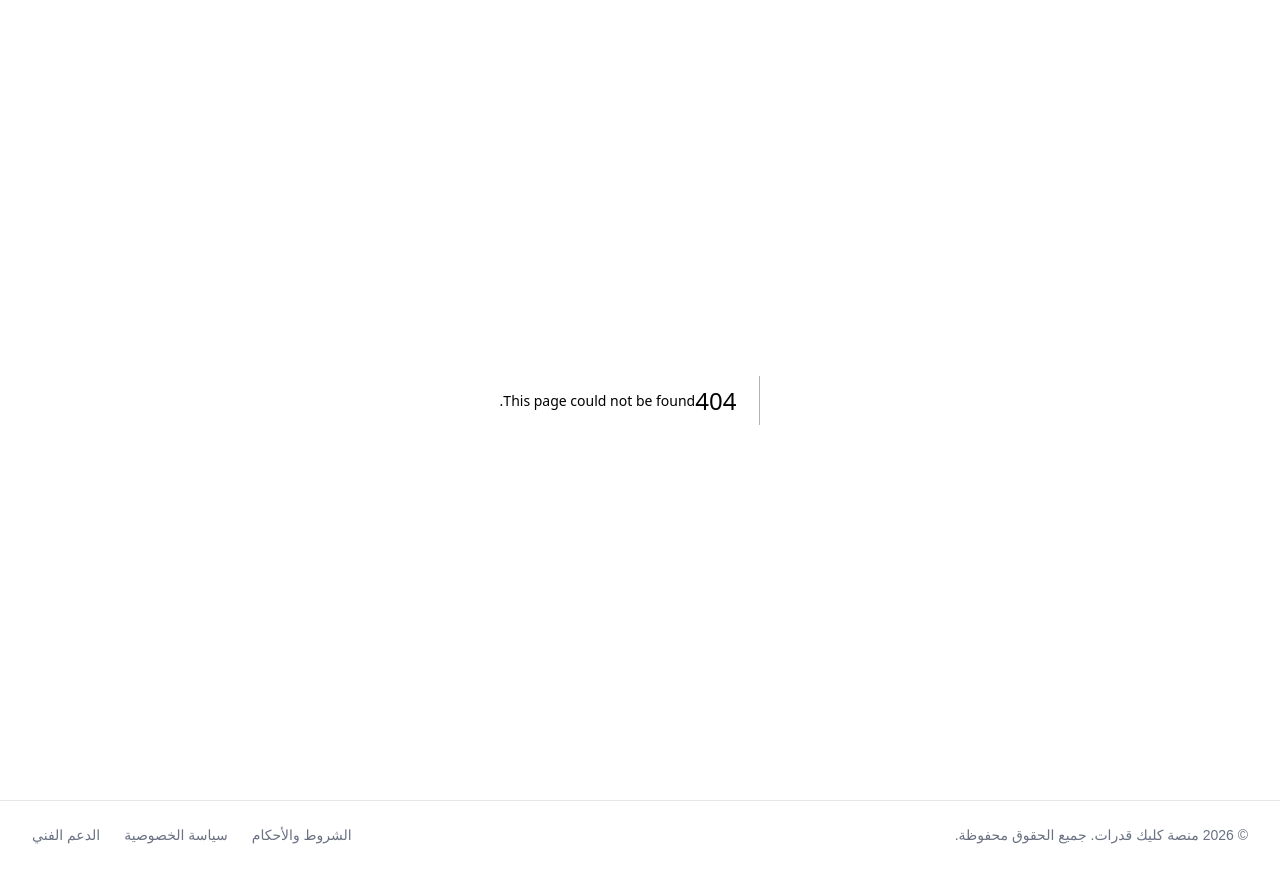
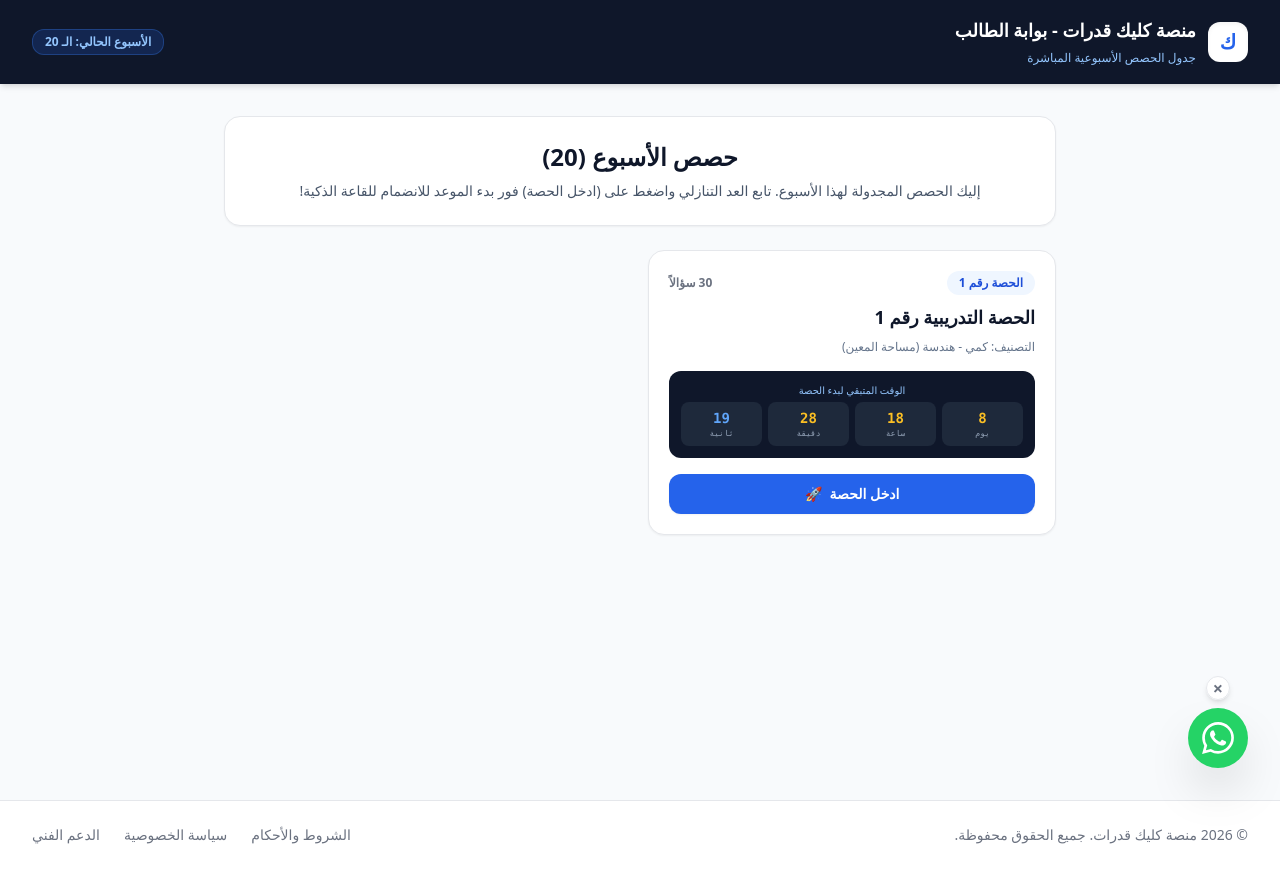
Before and after one commit to engaziasa-lang/engazia-app, a Next.js app: page /qudurat/student-hub in a window 1280 px wide. Before the commit this address had no page. Built offline with nearby package versions, Linux system fonts and the light colour scheme.

Commit message:
Create page.tsx

```diff
--- /dev/null
+++ b/app/qudurat/student-hub/page.tsx
@@ -0,0 +1,170 @@
+'use client';
+
+import React, { useState, useEffect, useMemo } from 'react';
+import questionsData from '../data/training-questions.json';
+
+export default function StudentHubPage() {
+  const [timeLefts, setTimeLefts] = useState<Record<string, { days: number; hours: number; minutes: number; seconds: number; isExpired: boolean }>>({});
+
+  // 1. تحديد الأسبوع الحالي تلقائياً (يمكنك تثبيته على الأسبوع المطلوب مثل الأسبوع 20)
+  const currentActiveWeek = 20;
+
+  // 2. استخراج حصص الأسبوع الحالي فقط ليرها الطلاب
+  const weekSessions = useMemo(() => {
+    const map: Record<number, { session: number; count: number; category: string }> = {};
+
+    questionsData.forEach(q => {
+      if (q.week === currentActiveWeek && q.session) {
+        if (!map[q.session]) {
+          map[q.session] = {
+            session: q.session,
+            count: 0,
+            category: q.category || 'قدرات عامة'
+          };
+        }
+        map[q.session].count++;
+      }
+    });
+
+    return Object.entries(map).map(([sessionNum, data]) => ({
+      id: `W${currentActiveWeek}-S${sessionNum}`,
+      week: currentActiveWeek,
+      session: Number(sessionNum),
+      questionsCount: data.count,
+      category: data.category,
+      title: `الحصة التدريبية رقم ${sessionNum}`,
+      // وقت تجريبي لبدء الحصة (يمكنك تحديثه حسب جدولك الفعلي)
+      targetTime: '2026-11-01T18:00:00',
+      hijriDate: '1448 هـ'
+    })).sort((a, b) => a.session - b.session);
+  }, []);
+
+  // 3. تحديث العد التنازلي لكل حصة أسبوعية
+  useEffect(() => {
+    const updateTimers = () => {
+      const newTimeLefts: Record<string, any> = {};
+
+      weekSessions.forEach((cls) => {
+        const targetTime = new Date(cls.targetTime).getTime();
+        const now = new Date().getTime();
+        const difference = targetTime - now;
+
+        if (difference > 0) {
+          const days = Math.floor(difference / (1000 * 60 * 60 * 24));
+          const hours = Math.floor((difference % (1000 * 60 * 60 * 24)) / (1000 * 60 * 60));
+          const minutes = Math.floor((difference % (1000 * 60 * 60)) / (1000 * 60));
+          const seconds = Math.floor((difference % (1000 * 60)) / 1000);
+
+          newTimeLefts[cls.id] = { days, hours, minutes, seconds, isExpired: false };
+        } else {
+          newTimeLefts[cls.id] = { days: 0, hours: 0, minutes: 0, seconds: 0, isExpired: true };
+        }
+      });
+
+      setTimeLefts(newTimeLefts);
+    };
+
+    updateTimers();
+    const interval = setInterval(updateTimers, 1000);
+    return () => clearInterval(interval);
+  }, [weekSessions]);
+
+  return (
+    <div className="min-h-screen bg-slate-50 flex flex-col font-sans" dir="rtl">
+
+      {/* شريط منصة الطالب العلوي */}
+      <header className="bg-slate-900 text-white px-4 md:px-8 py-4 flex justify-between items-center shadow-md">
+        <div className="flex items-center gap-3">
+          <div className="w-10 h-10 rounded-xl overflow-hidden shadow-inner bg-white flex items-center justify-center">
+            <span className="text-blue-600 font-extrabold text-xl">ك</span>
+          </div>
+          <div>
+            <h1 className="font-bold text-base md:text-lg leading-tight">منصة كليك قدرات - بوابة الطالب</h1>
+            <span className="text-blue-300 text-xs">جدول الحصص الأسبوعية المباشرة</span>
+          </div>
+        </div>
+        <div className="bg-blue-600/20 text-blue-300 px-3 py-1 rounded-xl text-xs font-bold border border-blue-500/30">
+          الأسبوع الحالي: الـ {currentActiveWeek}
+        </div>
+      </header>
+
+      {/* المحتوى الرئيسي */}
+      <main className="flex-grow max-w-4xl w-full mx-auto p-4 md:p-8 space-y-6">
+
+        <div className="bg-white rounded-2xl p-6 shadow-sm border border-gray-200 text-center space-y-2">
+          <h2 className="text-xl md:text-2xl font-black text-slate-900">حصص الأسبوع ({currentActiveWeek})</h2>
+          <p className="text-slate-600 text-sm">
+            إليك الحصص المجدولة لهذا الأسبوع. تابع العد التنازلي واضغط على (ادخل الحصة) فور بدء الموعد للانضمام للقاعة الذكية!
+          </p>
+        </div>
+
+        <div className="grid grid-cols-1 md:grid-cols-2 gap-4">
+          {weekSessions.map((cls) => {
+            const time = timeLefts[cls.id] || { days: 0, hours: 0, minutes: 0, seconds: 0, isExpired: false };
+
+            return (
+              <div
+                key={cls.id}
+                className="bg-white rounded-2xl shadow-sm border border-gray-200 p-5 flex flex-col justify-between gap-4 transition hover:shadow-md"
+              >
+                <div className="space-y-2">
+                  <div className="flex justify-between items-center">
+                    <span className="bg-blue-50 text-blue-700 text-xs font-bold px-3 py-1 rounded-full">
+                      الحصة رقم {cls.session}
+                    </span>
+                    <span className="text-xs text-gray-500 font-bold">
+                      {cls.questionsCount} سؤالاً
+                    </span>
+                  </div>
+
+                  <h3 className="text-lg font-extrabold text-slate-900">{cls.title}</h3>
+                  <p className="text-xs text-slate-500">التصنيف: {cls.category}</p>
+                </div>
+
+                {/* العد التنازلي المصغر */}
+                <div className="bg-slate-900 text-white p-3 rounded-xl flex flex-col items-center justify-center">
+                  <span className="text-[10px] text-blue-300 mb-1">الوقت المتبقي لبدء الحصة</span>
+
+                  {time.isExpired ? (
+                    <div className="text-emerald-400 font-bold text-xs py-1">الحصة متاحة الآن 🟢</div>
+                  ) : (
+                    <div className="grid grid-cols-4 gap-1.5 text-center font-mono w-full">
+                      <div className="bg-slate-800 p-1.5 rounded-lg">
+                        <div className="text-sm font-black text-amber-400">{time.days}</div>
+                        <div className="text-[8px] text-slate-400">يوم</div>
+                      </div>
+                      <div className="bg-slate-800 p-1.5 rounded-lg">
+                        <div className="text-sm font-black text-amber-400">{time.hours}</div>
+                        <div className="text-[8px] text-slate-400">ساعة</div>
+                      </div>
+                      <div className="bg-slate-800 p-1.5 rounded-lg">
+                        <div className="text-sm font-black text-amber-400">{time.minutes}</div>
+                        <div className="text-[8px] text-slate-400">دقيقة</div>
+                      </div>
+                      <div className="bg-slate-800 p-1.5 rounded-lg">
+                        <div className="text-sm font-black text-blue-400">{time.seconds}</div>
+                        <div className="text-[8px] text-slate-400">ثانية</div>
+                      </div>
+                    </div>
+                  )}
+                </div>
+
+                {/* زر ادخل الحصة */}
+                <a
+                  href="/qudurat/presenter"
+                  className="w-full text-center bg-blue-600 hover:bg-blue-700 text-white font-bold py-2.5 rounded-xl text-sm transition shadow-sm flex items-center justify-center gap-2"
+                >
+                  <span>ادخل الحصة</span>
+                  <span>🚀</span>
+                </a>
+
+              </div>
+            );
+          })}
+        </div>
+
+      </main>
+
+    </div>
+  );
+}
```
